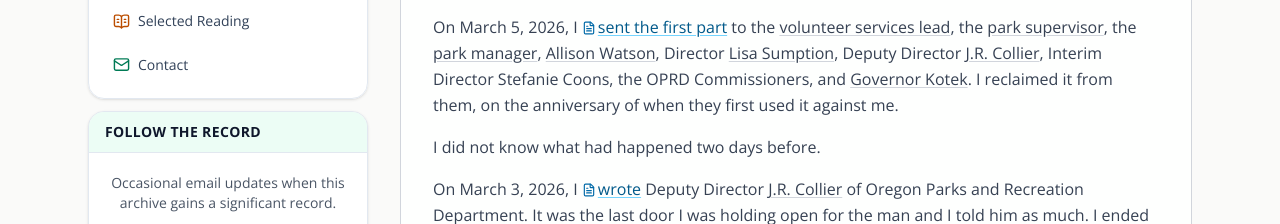
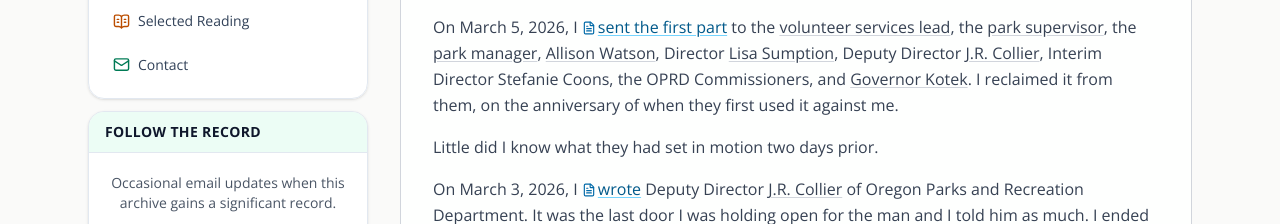
Before and after one commit to rswfire/rswfire.oprd, a Next.js app: page /soliloquy in a window 1280 px wide. Shown: the part 880-1104 px from the top of the page. Built offline with nearby package versions, Linux system fonts and the light colour scheme.

Commit message:
Soliloquy: set in motion

```diff
--- a/app/(archive)/soliloquy/page.tsx
+++ b/app/(archive)/soliloquy/page.tsx
@@ -358,7 +358,7 @@ export default function StormchasersSoliloquyPage() {
                     Commissioners, and <PersonLink name="Governor Kotek" seat="governor" />. I reclaimed it from them, on the anniversary of when they first used it against me.
                 </p>
                 <p>
-                    I did not know what had happened two days before.
+                    Little did I know what they had set in motion two days prior.
                 </p>
                 <p>
                     On March 3, 2026, I <Cite ulid="01KJT9T6V8Q8PATA3JMZ8DD1ZW">wrote</Cite> Deputy Director{" "}
```
